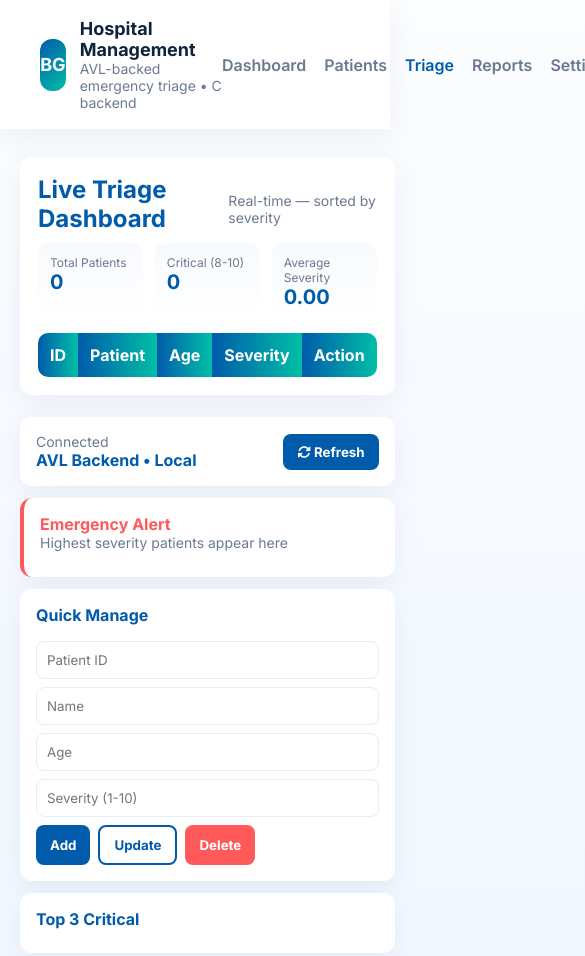
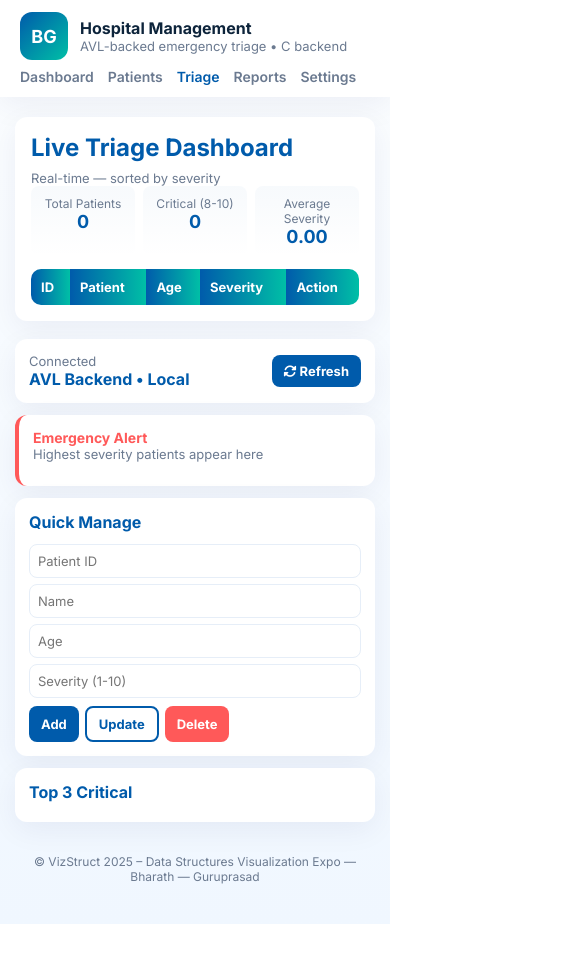
Before and after one commit to bharathnaik-g/Hospital-Management, a website: page public/index.html in a window 390 px wide. Shown: the top 956 px of the page, 585 px wide, since content can reach past the window. After the commit the page ends 924 px from the top, so only its background shows below. Drawn offline with Linux system fonts and the light colour scheme; no server answers.

Commit message:
Refactor styles and improve JavaScript functions
Refactor header and layout styles for better responsiveness. Update button and card styles for improved aesthetics. Adjust JavaScript functions for better readability and performance.

```diff
--- a/public/index.html
+++ b/public/index.html
@@ -19,70 +19,66 @@
       --glass: rgba(0,91,171,0.06);
       --card-shadow: 0 8px 30px rgba(2,22,84,0.06);
     }
+
     *{box-sizing:border-box;font-family:Inter, system-ui, -apple-system, 'Segoe UI', Roboto, 'Helvetica Neue', Arial;}
     body{margin:0;background:linear-gradient(180deg,#fbfdff 0%,#f0f7ff 100%);color:#0d243b}
 
-    /* header */
-    .header{display:flex;align-items:center;justify-content:space-between;padding:18px 40px;background:var(--panel);box-shadow:var(--card-shadow)}
-    .brand{display:flex;align-items:center;gap:14px}
-    .logo{width:52px;height:52px;border-radius:12px;background:linear-gradient(135deg,var(--apollo-blue),var(--apollo-accent));display:flex;align-items:center;justify-content:center;color:white;font-weight:700;font-size:18px}
-    .brand h1{margin:0;font-size:18px}
-    .nav{display:flex;gap:18px;align-items:center}
-    .nav a{color:var(--muted);text-decoration:none;font-weight:600}
+    /* Header */
+    .header{display:flex;align-items:center;justify-content:space-between;padding:12px 20px;background:var(--panel);box-shadow:var(--card-shadow);flex-wrap:wrap;}
+    .brand{display:flex;align-items:center;gap:12px;margin-bottom:8px;}
+    .logo{width:48px;height:48px;border-radius:12px;background:linear-gradient(135deg,var(--apollo-blue),var(--apollo-accent));display:flex;align-items:center;justify-content:center;color:white;font-weight:700;font-size:18px}
+    .brand h1{margin:0;font-size:16px}
+    .nav{display:flex;gap:14px;align-items:center;flex-wrap:wrap}
+    .nav a{color:var(--muted);text-decoration:none;font-weight:600;font-size:14px}
     .nav a.active{color:var(--apollo-blue)}
 
-    .container{max-width:1200px;margin:28px auto;padding:0 20px}
+    .container{max-width:1200px;margin:20px auto;padding:0 15px}
 
-    /* layout */
-    .grid{display:grid;grid-template-columns: 1fr 380px;gap:22px}
-    @media(max-width:980px){.grid{grid-template-columns:1fr}}
+    /* Layout grid */
+    .grid{display:grid;grid-template-columns:1fr 350px;gap:18px}
+    @media(max-width:1024px){.grid{grid-template-columns:1fr}}
+    @media(max-width:480px){.grid{grid-template-columns:1fr}}
 
-    .panel{background:var(--panel);border-radius:12px;padding:18px;box-shadow:var(--card-shadow)}
-    .panel h2{margin:0 0 10px 0;color:var(--apollo-blue)}
-    .muted{color:var(--muted);font-size:14px}
+    .panel{background:var(--panel);border-radius:12px;padding:16px;box-shadow:var(--card-shadow)}
+    .panel h2{margin:0 0 8px 0;color:var(--apollo-blue)}
+    .muted{color:var(--muted);font-size:13px}
 
-    /* stats */
-    .stats{display:flex;gap:12px;margin-bottom:12px}
-    .stat{flex:1;background:linear-gradient(180deg,rgba(0,91,171,0.03),transparent);padding:12px;border-radius:10px}
-    .stat .value{font-size:20px;font-weight:700;color:var(--apollo-blue)}
+    /* Stats */
+    .stats{display:flex;gap:8px;margin-bottom:12px;flex-wrap:wrap}
+    .stat{flex:1 1 100px;background:linear-gradient(180deg,rgba(0,91,171,0.03),transparent);padding:10px;border-radius:8px;text-align:center}
+    .stat .value{font-size:18px;font-weight:700;color:var(--apollo-blue)}
     .stat .label{font-size:12px;color:var(--muted)}
 
-    /* triage table */
-    .table-wrap{overflow:auto;border-radius:10px;margin-top:12px}
-    table{width:100%;border-collapse:collapse}
-    thead th{background:linear-gradient(90deg,var(--apollo-blue),var(--apollo-accent));color:white;padding:12px;text-align:left;font-weight:700}
-    tbody td{padding:12px;border-bottom:1px solid #eef4fb}
-
+    /* Table */
+    .table-wrap{overflow-x:auto;border-radius:10px;margin-top:12px}
+    table{width:100%;border-collapse:collapse;font-size:14px}
+    thead th{background:linear-gradient(90deg,var(--apollo-blue),var(--apollo-accent));color:white;padding:10px;text-align:left;font-weight:700;font-size:13px}
+    tbody td{padding:10px;border-bottom:1px solid #eef4fb}
     tr.green{background:#e8fff8}
     tr.yellow{background:#fff7e6}
     tr.red{background:#fff0f0}
+    tbody td button{font-size:12px;padding:6px 10px}
 
-    .card{background:var(--panel);padding:16px;border-radius:12px;box-shadow:var(--card-shadow);}
+    /* Cards */
+    .card{background:var(--panel);padding:14px;border-radius:12px;box-shadow:var(--card-shadow);margin-bottom:12px}
     .critical-card{border-left:4px solid #ff5959}
-    .critical-card .title{color:#ff5959;font-weight:700}
+    .critical-card .title{color:#ff5959;font-weight:700;font-size:14px}
 
-    .quick-form input{width:100%;padding:10px;margin-top:8px;border-radius:8px;border:1px solid #e6eef8}
+    .quick-form input{width:100%;padding:8px;margin-top:6px;border-radius:8px;border:1px solid #e6eef8;font-size:13px}
 
     /* Buttons */
-    .btn{display:inline-block;padding:10px 14px;border-radius:8px;background:var(--apollo-blue);color:#fff;border:none;cursor:pointer;font-weight:700;transition:all 0.2s ease;}
+    .btn{display:inline-block;padding:8px 12px;border-radius:8px;background:var(--apollo-blue);color:#fff;border:none;cursor:pointer;font-weight:700;font-size:13px;transition:all 0.2s ease;}
     .btn.ghost{background:transparent;color:var(--apollo-blue);border:2px solid var(--apollo-blue)}
+    #addBtn:hover, #updateBtn:hover, #delBtn:hover, #refreshBtn:hover, tbody .btn.ghost:hover {filter: brightness(0.9);transform: translateY(-1px);}
 
-    /* Only action buttons hover */
-    #addBtn:hover, #updateBtn:hover, #delBtn:hover, #refreshBtn:hover, tbody .btn.ghost:hover {
-      filter: brightness(0.9);
-      transform: translateY(-2px);
-    }
+    .top3{display:flex;flex-direction:column;gap:6px;font-size:13px}
+    .alert-banner{background:rgba(255,80,80,0.08);padding:8px;border-radius:6px;margin-bottom:10px;border:1px solid rgba(255,80,80,0.08);font-size:13px}
 
-    .top3{display:flex;flex-direction:column;gap:8px}
+    .footer{text-align:center;color:var(--muted);margin-top:20px;padding-bottom:20px;font-size:12px}
 
-    .alert-banner{background:rgba(255,80,80,0.08);padding:10px;border-radius:8px;margin-bottom:12px;border:1px solid rgba(255,80,80,0.08)}
-
-    .footer{text-align:center;color:var(--muted);margin-top:30px;padding-bottom:30px}
-
-    .space-between{display:flex;justify-content:space-between;align-items:center}
+    .space-between{display:flex;justify-content:space-between;align-items:center;flex-wrap:wrap}
   </style>
 </head>
-
 <body>
 
   <header class="header">
@@ -129,13 +125,11 @@
               <tbody></tbody>
             </table>
           </div>
-
         </div>
       </section>
 
       <!-- RIGHT -->
       <aside>
-
         <div class="card">
           <div class="space-between">
             <div>
@@ -146,20 +140,20 @@
           </div>
         </div>
 
-        <div class="card critical-card" style="margin-top:12px;">
+        <div class="card critical-card">
           <div class="title">Emergency Alert</div>
           <div class="muted">Highest severity patients appear here</div>
           <div id="criticalBox" style="margin-top:10px"></div>
         </div>
 
-        <div class="card" style="margin-top:12px;">
-          <h4 style="margin:0 0 8px 0;color:var(--apollo-blue)">Quick Manage</h4>
+        <div class="card">
+          <h4 style="margin:0 0 6px 0;color:var(--apollo-blue)">Quick Manage</h4>
           <div class="quick-form">
             <input id="inpId" type="number" placeholder="Patient ID" />
             <input id="inpName" type="text" placeholder="Name" />
             <input id="inpAge" type="number" placeholder="Age" />
             <input id="inpSeverity" type="number" placeholder="Severity (1-10)" />
-            <div style="margin-top:8px;display:flex;gap:8px;">
+            <div style="margin-top:8px;display:flex;gap:6px;flex-wrap:wrap;">
               <button class="btn" id="addBtn">Add</button>
               <button class="btn ghost" id="updateBtn">Update</button>
               <button class="btn" id="delBtn" style="background:#ff5959">Delete</button>
@@ -167,11 +161,10 @@
           </div>
         </div>
 
-        <div class="card" style="margin-top:12px;">
-          <h4 style="margin:0 0 8px 0;color:var(--apollo-blue)">Top 3 Critical</h4>
+        <div class="card">
+          <h4 style="margin:0 0 6px 0;color:var(--apollo-blue)">Top 3 Critical</h4>
           <div id="top3" class="top3"></div>
         </div>
-
       </aside>
     </div>
 
@@ -179,7 +172,6 @@
   </main>
 
   <script>
-  // Use your Render backend URL
     const API = 'https://hospital-management-1-2e3d.onrender.com';
     let patients = [];
 
@@ -187,10 +179,8 @@
       try {
         const res = await fetch(API + '/patients');
         patients = await res.json();
-    } catch (e) {
-      patients = [];
-    }
-    patients.sort((a, b) => b.severity - a.severity);
+      } catch (e) { patients = []; }
+      patients.sort((a,b)=>b.severity - a.severity);
       render();
     }
 
@@ -200,8 +190,7 @@
 
       patients.forEach(p => {
         const tr = document.createElement('tr');
-      tr.className = p.severity >= 8 ? 'red' : p.severity >= 5 ? 'yellow' : 'green';
-
+        tr.className = p.severity >= 8 ? 'red' : p.severity >=5 ? 'yellow' : 'green';
         tr.innerHTML = `
           <td>${p.id}</td>
           <td><strong>${p.name}</strong><div class="muted" style="font-size:12px;">ID: ${p.id}</div></td>
@@ -213,85 +202,68 @@
       });
 
       document.getElementById('statTotal').textContent = patients.length;
-    document.getElementById('statCritical').textContent = patients.filter(x => x.severity >= 8).length;
-    document.getElementById('statAvg').textContent = (
-      patients.reduce((s, p) => s + p.severity, 0) / Math.max(1, patients.length)
-    ).toFixed(2);
+      document.getElementById('statCritical').textContent = patients.filter(x=>x.severity>=8).length;
+      document.getElementById('statAvg').textContent = (patients.reduce((s,p)=>s+p.severity,0)/Math.max(1,patients.length)).toFixed(2);
 
-    const emergencies = patients.filter(x => x.severity >= 9);
+      const emergencies = patients.filter(x=>x.severity>=9);
       const alertArea = document.getElementById('alertArea');
-    alertArea.innerHTML = emergencies.length
-      ? `<div class='alert-banner'><i class='fas fa-bell' style='margin-right:8px;color:#d10000'></i>${emergencies.length} emergency(s) — Highest Severity: ${emergencies[0].severity}</div>`
-      : '';
+      alertArea.innerHTML = emergencies.length ? `<div class='alert-banner'><i class='fas fa-bell' style='margin-right:6px;color:#d10000'></i>${emergencies.length} emergency(s) — Highest Severity: ${emergencies[0].severity}</div>` : '';
 
       const criticalBox = document.getElementById('criticalBox');
-    criticalBox.innerHTML = patients[0]
-      ? `<strong>${patients[0].name}</strong><div class='muted'>Severity: ${patients[0].severity}</div>`
-      : '';
+      criticalBox.innerHTML = patients[0] ? `<strong>${patients[0].name}</strong><div class='muted'>Severity: ${patients[0].severity}</div>` : '';
 
       const top3 = document.getElementById('top3');
       top3.innerHTML = '';
-    patients.slice(0, 3).forEach(p => {
-      const div = document.createElement('div');
+      patients.slice(0,3).forEach(p=>{
+        const div=document.createElement('div');
         div.innerHTML = `<strong>${p.name}</strong> <span class='muted'>(Severity: ${p.severity})</span>`;
         top3.appendChild(div);
       });
     }
 
-  function prefill(id) {
-    const p = patients.find(x => x.id === id);
-    if (!p) return;
+    function prefill(id){
+      const p = patients.find(x=>x.id===id);
+      if(!p) return;
       document.getElementById('inpId').value = p.id;
       document.getElementById('inpName').value = p.name;
       document.getElementById('inpAge').value = p.age;
       document.getElementById('inpSeverity').value = p.severity;
-    window.scrollTo({ top: 0, behavior: 'smooth' });
+      window.scrollTo({top:0,behavior:'smooth'});
     }
 
-  async function callApi(path, method = 'GET', body = null) {
-    try {
-      const options = { method, headers: {} };
-      if (body) {
-        options.headers['Content-Type'] = 'application/json';
-        options.body = JSON.stringify(body);
-      }
-      const r = await fetch(API + path, options);
+    async function callApi(path,method='GET',body=null){
+      try{
+        const options={method, headers:{}};
+        if(body){ options.headers['Content-Type']='application/json'; options.body=JSON.stringify(body); }
+        const r=await fetch(API+path,options);
         return r.json();
-    } catch {
-      return null;
-    }
+      }catch{return null;}
     }
 
-  document.getElementById('addBtn').addEventListener('click', async () => {
-    const id = Number(inpId.value);
-    const name = inpName.value;
-    const age = Number(inpAge.value);
-    const severity = Number(inpSeverity.value);
-    if (!id || !name || !age || !severity) return alert('Fill all fields');
-    await callApi('/addPatient', 'POST', { id, name, age, severity });
+    document.getElementById('addBtn').addEventListener('click',async()=>{
+      const id=Number(inpId.value), name=inpName.value, age=Number(inpAge.value), severity=Number(inpSeverity.value);
+      if(!id||!name||!age||!severity) return alert('Fill all fields');
+      await callApi('/addPatient','POST',{id,name,age,severity});
       fetchPatients();
     });
 
-  document.getElementById('updateBtn').addEventListener('click', async () => {
-    const id = Number(inpId.value);
-    const severity = Number(inpSeverity.value);
-    if (!id || !severity) return alert('Fill ID and Severity');
-    await callApi('/updatePatient', 'PUT', { id, severity });
+    document.getElementById('updateBtn').addEventListener('click',async()=>{
+      const id=Number(inpId.value), severity=Number(inpSeverity.value);
+      if(!id||!severity) return alert('Fill ID and Severity');
+      await callApi('/updatePatient','PUT',{id,severity});
       fetchPatients();
     });
 
-  document.getElementById('delBtn').addEventListener('click', async () => {
-    const id = Number(inpId.value);
-    if (!id) return alert('Enter ID');
-    await callApi('/deletePatient/' + id, 'DELETE');
+    document.getElementById('delBtn').addEventListener('click',async()=>{
+      const id=Number(inpId.value);
+      if(!id) return alert('Enter ID');
+      await callApi('/deletePatient/'+id,'DELETE');
       fetchPatients();
     });
 
-  document.getElementById('refreshBtn').addEventListener('click', fetchPatients);
-
+    document.getElementById('refreshBtn').addEventListener('click',fetchPatients);
     fetchPatients();
-  setInterval(fetchPatients, 5000);
+    setInterval(fetchPatients,5000);
   </script>
-
 </body>
 </html>
```
Lines whose indentation alone changed are shown as unchanged.
